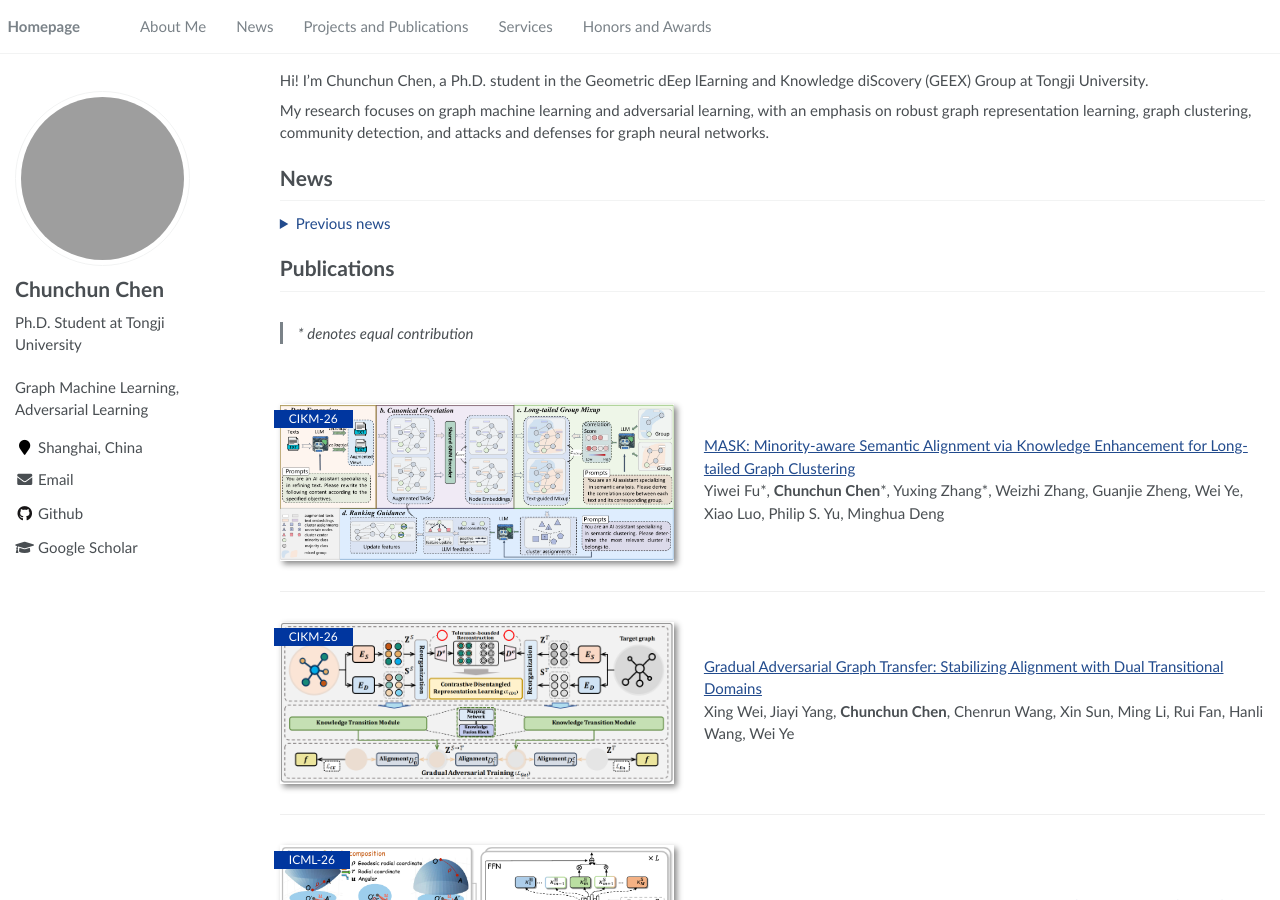
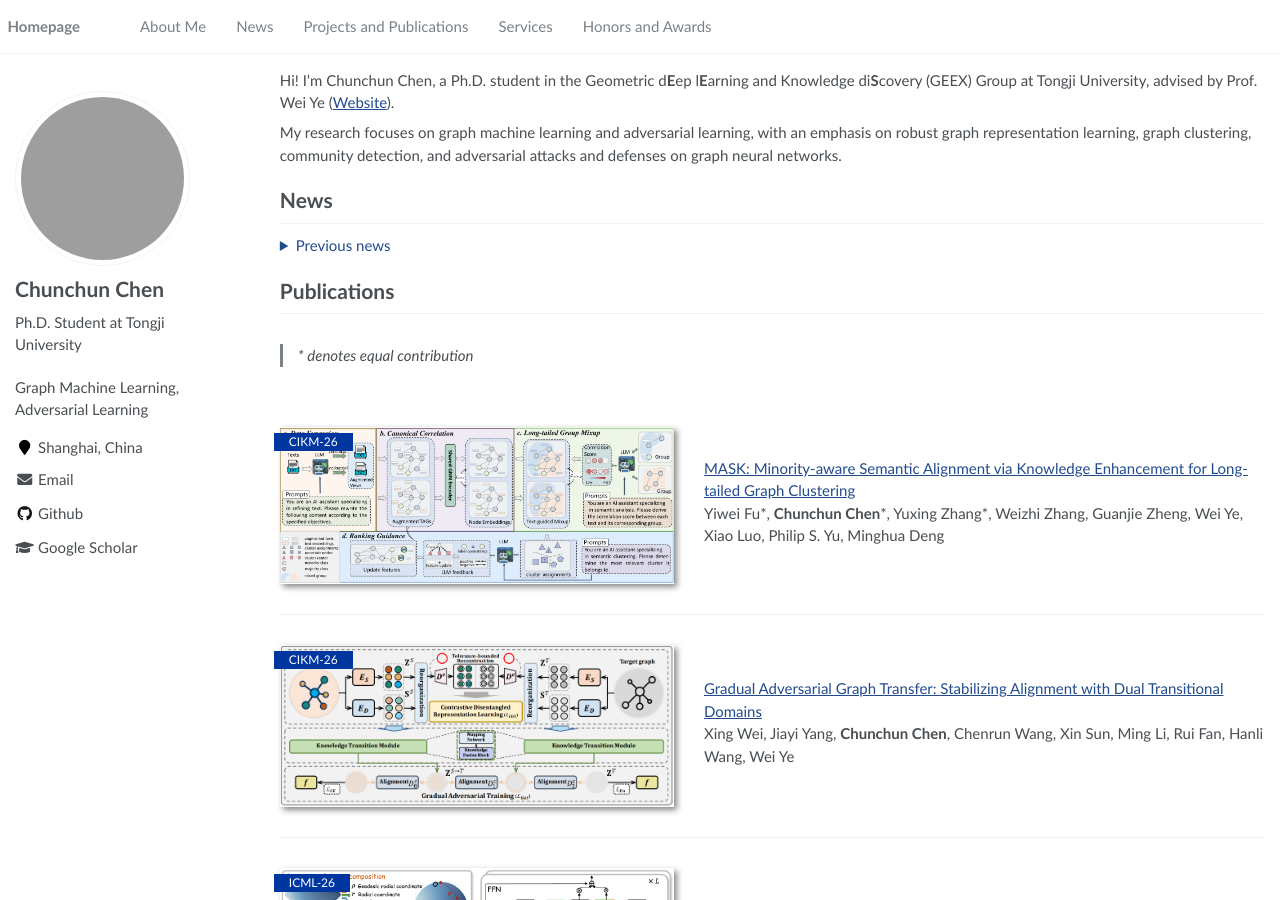
Before and after one commit to CCChen-GEEX/CCChen-GEEX.github.io, a Jekyll site: the page built from _pages/about.md, in a window 1280 px wide and 900 px high. Built offline with Jekyll 4.4.1, drawn with Linux system fonts in a browser that asks for light colours; grey boxes are pictures that could not be loaded.

Commit message:
Update intro.md

```diff
--- a/_pages/includes/intro.md
+++ b/_pages/includes/intro.md
@@ -1,3 +1,3 @@
-Hi! I'm Chunchun Chen, a Ph.D. student in the Geometric dEep lEarning and Knowledge diScovery (GEEX) Group at Tongji University.
+Hi! I’m Chunchun Chen, a Ph.D. student in the Geometric d**E**ep l**E**arning and Knowledge di**S**covery (GEEX) Group at Tongji University, advised by Prof. Wei Ye ([Website](https://yeweiysh.github.io/)).
 
-My research focuses on graph machine learning and adversarial learning, with an emphasis on robust graph representation learning, graph clustering, community detection, and attacks and defenses for graph neural networks.
+My research focuses on graph machine learning and adversarial learning, with an emphasis on robust graph representation learning, graph clustering, community detection, and adversarial attacks and defenses on graph neural networks.
```
